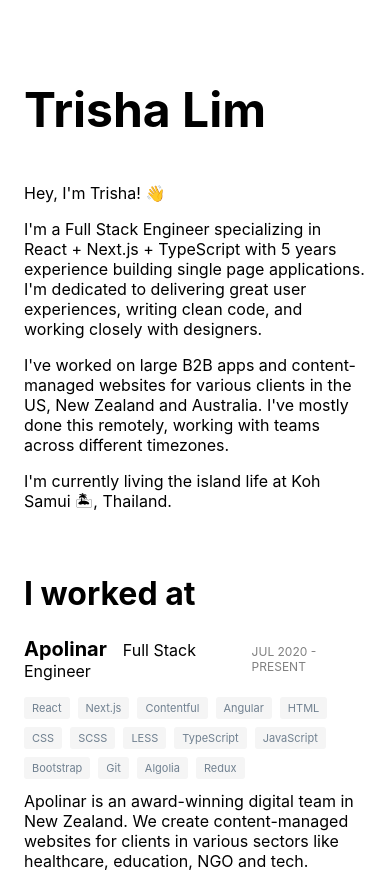
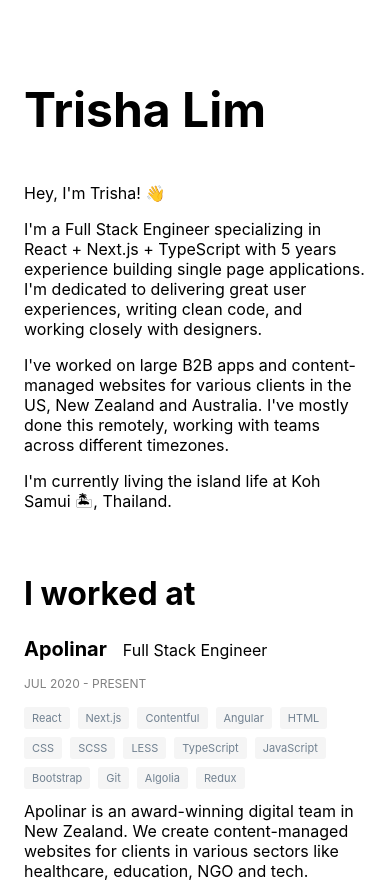
Before and after one commit to el-pol/nextjs-trishalim, a Next.js app: page / in a window 390 px wide. Shown: the top 882 px of the page. Built offline with nearby package versions, Linux system fonts and the light colour scheme.

Commit message:
fix mobile view

```diff
--- a/components/Experience.tsx
+++ b/components/Experience.tsx
@@ -17,7 +17,7 @@ export const Experience = (props: {
   return (
     <div className="experience">
       <div className="experience__headline">
-        <div>
+        <div className="experience__headline-title">
           <h3>{company}</h3>
           <p>{position}</p>
         </div>
--- a/styles/globals.css
+++ b/styles/globals.css
@@ -60,27 +60,22 @@ p {
   margin-bottom: 2rem;
 }
 
-.experience__headline {
-  margin-bottom: 1rem;
-  display: flex;
-  justify-content: space-between;
-  align-items: baseline;
-}
-
 .experience__headline h3 {
   display: inline;
   margin-right: 1rem;
+  margin-bottom: 0;
 }
 
-.experience__headline p {
-  display: inline;
+.experience__headline-title {
+  display: flex;
+  align-items: baseline;
 }
 
 .experience__date {
   font-size: 0.75rem;
   text-transform: uppercase;
   color: gray;
-  margin-bottom: 0;
+  margin-bottom: 1rem;
 }
 
 .experience__skills {
@@ -93,6 +88,14 @@ p {
 .experience__skills .skill {
   margin-right: 0.5rem;
   margin-bottom: 0.5rem;
+}
+
+@media screen and (min-width: 991px) {
+  .experience__headline {
+    display: flex;
+    justify-content: space-between;
+    align-items: baseline;
+  }
 }
 
 .content {
```
